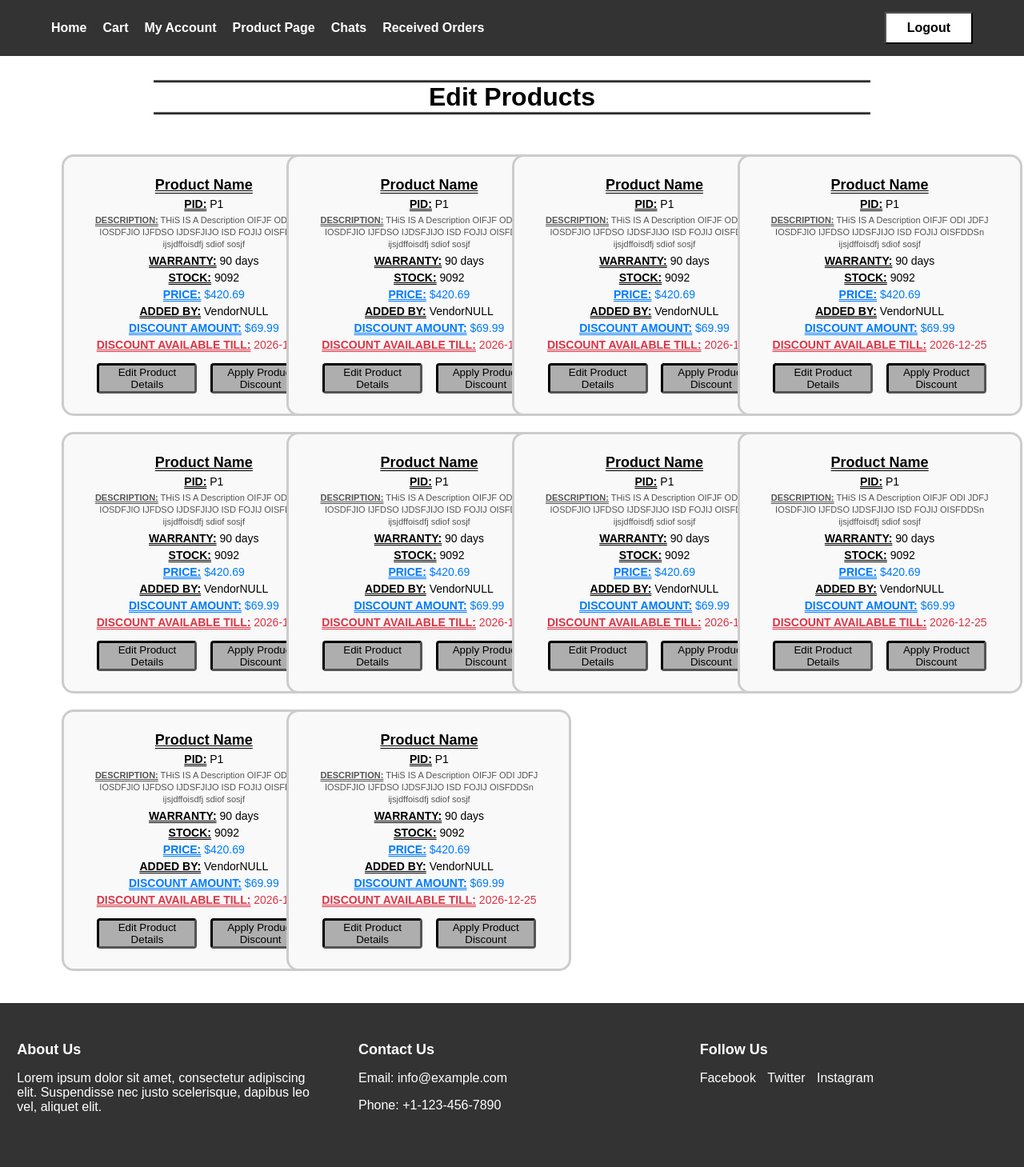
After one commit to O-Will-O/180Final, a Flask app: page /EditProducts in a window 1280 px wide. The commit adds this page. Shown: the whole page at 80% size. Run offline with Flask 3, Linux system fonts and the light colour scheme; data comes from the database, SQL or seed files in the repository; some libraries are stand-ins or nearby versions.

Commit message:
Edit product Stuff

```diff
--- /dev/null
+++ b/Templates/EditProducts.html
@@ -0,0 +1,231 @@
+{% extends "base.html" %}
+{% block body %}
+<style>
+.Parent_Container {
+    width: 100%; /* Adjust this width as needed */
+    margin: auto;
+    text-align: center; /* Center its child elements horizontally */
+}
+
+.Edit_Product_Container
+{
+    width: fit-content;
+    margin: auto;
+    display: inline-grid;
+    grid-template-columns: 22vw 22vw 22vw 22vw;
+}
+
+.EP_Product {
+    border: 3px solid #ccc;
+    width: 300px;
+    padding: 25px;
+    margin-bottom: 20px;
+    border-radius: 15px;
+    background-color: #f9f9f9;
+}
+
+.EP_Item {
+    margin: 5px 0;
+    font-size: 14px;
+}
+.EP_Item strong{
+    text-decoration: underline double;
+}
+.Item_title {
+    font-size: 18px;
+    width: fit-content;
+    margin: auto;
+}
+
+.Item_desc {
+    font-size: 11px;
+    color: #555;
+    line-height: 15px;
+}
+
+.Item_price,
+.Item_discount_amount {
+    color: #007bff; /* Blue color for price and discount amount */
+}
+
+.Item_Discount_available_to {
+    color: #dc3545; /* Red color for discount expiration */
+}
+
+.Item_buttons {
+    margin-top: 15px;
+    display: flex;
+    justify-content: space-evenly;
+}
+
+.Item_buttons button {
+    width: 125px;
+    cursor: pointer;
+    background-color: #aeaeae;
+    border: 3px inset black;
+    border-radius: 4px;
+    transition: background-color 0.3s ease;
+}
+
+.Item_buttons button:hover {
+    background-color: #7a8eac;
+    border: 3px outset black;
+}
+
+</style>
+<h1 class="Product_title">Edit Products</h1>
+<div class="Parent_Container">
+<div class="Edit_Product_Container">
+    <div class="EP_Product">
+        <p class="Item_title EP_Item"><strong>Product Name</strong></p>
+        <p class="Item_PID EP_Item"><strong>PID:</strong>  P1</p>
+        <p class="Item_desc EP_Item"><strong>DESCRIPTION:</strong>  THiS IS A Description OIFJF ODI JDFJ IOSDFJIO IJFDSO IJDSFJIJO ISD FOJIJ OISFDDSn ijsjdffoisdfj sdiof sosjf</p>
+        <p class="Item_Warranty EP_Item"><strong>WARRANTY:</strong>  90 days</p>
+        <p class="Item_stock EP_Item"><strong>STOCK:</strong>  9092</p>
+        <p class="Item_price EP_Item"><strong>PRICE:</strong>  $420.69</p>
+        <p class="Item_AddedBy EP_Item"><strong>ADDED BY:</strong>  VendorNULL</p>
+        <p class="Item_discount_amount EP_Item"><strong>DISCOUNT AMOUNT:</strong>  $69.99</p>
+        <p class="Item_Discount_available_to EP_Item"><strong>DISCOUNT AVAILABLE TILL:</strong>  2026-12-25</p>
+        <div class="Item_buttons">
+            <button class="Item_Edit_Info">Edit Product Details</button>
+            <button class="Item_Edit_Discount">Apply Product Discount</button>
+        </div>
+    </div>
+    <div class="EP_Product">
+        <p class="Item_title EP_Item"><strong>Product Name</strong></p>
+        <p class="Item_PID EP_Item"><strong>PID:</strong>  P1</p>
+        <p class="Item_desc EP_Item"><strong>DESCRIPTION:</strong>  THiS IS A Description OIFJF ODI JDFJ IOSDFJIO IJFDSO IJDSFJIJO ISD FOJIJ OISFDDSn ijsjdffoisdfj sdiof sosjf</p>
+        <p class="Item_Warranty EP_Item"><strong>WARRANTY:</strong>  90 days</p>
+        <p class="Item_stock EP_Item"><strong>STOCK:</strong>  9092</p>
+        <p class="Item_price EP_Item"><strong>PRICE:</strong>  $420.69</p>
+        <p class="Item_AddedBy EP_Item"><strong>ADDED BY:</strong>  VendorNULL</p>
+        <p class="Item_discount_amount EP_Item"><strong>DISCOUNT AMOUNT:</strong>  $69.99</p>
+        <p class="Item_Discount_available_to EP_Item"><strong>DISCOUNT AVAILABLE TILL:</strong>  2026-12-25</p>
+        <div class="Item_buttons">
+            <button class="Item_Edit_Info">Edit Product Details</button>
+            <button class="Item_Edit_Discount">Apply Product Discount</button>
+        </div>
+    </div>
+    <div class="EP_Product">
+        <p class="Item_title EP_Item"><strong>Product Name</strong></p>
+        <p class="Item_PID EP_Item"><strong>PID:</strong>  P1</p>
+        <p class="Item_desc EP_Item"><strong>DESCRIPTION:</strong>  THiS IS A Description OIFJF ODI JDFJ IOSDFJIO IJFDSO IJDSFJIJO ISD FOJIJ OISFDDSn ijsjdffoisdfj sdiof sosjf</p>
+        <p class="Item_Warranty EP_Item"><strong>WARRANTY:</strong>  90 days</p>
+        <p class="Item_stock EP_Item"><strong>STOCK:</strong>  9092</p>
+        <p class="Item_price EP_Item"><strong>PRICE:</strong>  $420.69</p>
+        <p class="Item_AddedBy EP_Item"><strong>ADDED BY:</strong>  VendorNULL</p>
+        <p class="Item_discount_amount EP_Item"><strong>DISCOUNT AMOUNT:</strong>  $69.99</p>
+        <p class="Item_Discount_available_to EP_Item"><strong>DISCOUNT AVAILABLE TILL:</strong>  2026-12-25</p>
+        <div class="Item_buttons">
+            <button class="Item_Edit_Info">Edit Product Details</button>
+            <button class="Item_Edit_Discount">Apply Product Discount</button>
+        </div>
+    </div>
+    <div class="EP_Product">
+        <p class="Item_title EP_Item"><strong>Product Name</strong></p>
+        <p class="Item_PID EP_Item"><strong>PID:</strong>  P1</p>
+        <p class="Item_desc EP_Item"><strong>DESCRIPTION:</strong>  THiS IS A Description OIFJF ODI JDFJ IOSDFJIO IJFDSO IJDSFJIJO ISD FOJIJ OISFDDSn ijsjdffoisdfj sdiof sosjf</p>
+        <p class="Item_Warranty EP_Item"><strong>WARRANTY:</strong>  90 days</p>
+        <p class="Item_stock EP_Item"><strong>STOCK:</strong>  9092</p>
+        <p class="Item_price EP_Item"><strong>PRICE:</strong>  $420.69</p>
+        <p class="Item_AddedBy EP_Item"><strong>ADDED BY:</strong>  VendorNULL</p>
+        <p class="Item_discount_amount EP_Item"><strong>DISCOUNT AMOUNT:</strong>  $69.99</p>
+        <p class="Item_Discount_available_to EP_Item"><strong>DISCOUNT AVAILABLE TILL:</strong>  2026-12-25</p>
+        <div class="Item_buttons">
+            <button class="Item_Edit_Info">Edit Product Details</button>
+            <button class="Item_Edit_Discount">Apply Product Discount</button>
+        </div>
+    </div>
+    <div class="EP_Product">
+        <p class="Item_title EP_Item"><strong>Product Name</strong></p>
+        <p class="Item_PID EP_Item"><strong>PID:</strong>  P1</p>
+        <p class="Item_desc EP_Item"><strong>DESCRIPTION:</strong>  THiS IS A Description OIFJF ODI JDFJ IOSDFJIO IJFDSO IJDSFJIJO ISD FOJIJ OISFDDSn ijsjdffoisdfj sdiof sosjf</p>
+        <p class="Item_Warranty EP_Item"><strong>WARRANTY:</strong>  90 days</p>
+        <p class="Item_stock EP_Item"><strong>STOCK:</strong>  9092</p>
+        <p class="Item_price EP_Item"><strong>PRICE:</strong>  $420.69</p>
+        <p class="Item_AddedBy EP_Item"><strong>ADDED BY:</strong>  VendorNULL</p>
+        <p class="Item_discount_amount EP_Item"><strong>DISCOUNT AMOUNT:</strong>  $69.99</p>
+        <p class="Item_Discount_available_to EP_Item"><strong>DISCOUNT AVAILABLE TILL:</strong>  2026-12-25</p>
+        <div class="Item_buttons">
+            <button class="Item_Edit_Info">Edit Product Details</button>
+            <button class="Item_Edit_Discount">Apply Product Discount</button>
+        </div>
+    </div>
+    <div class="EP_Product">
+        <p class="Item_title EP_Item"><strong>Product Name</strong></p>
+        <p class="Item_PID EP_Item"><strong>PID:</strong>  P1</p>
+        <p class="Item_desc EP_Item"><strong>DESCRIPTION:</strong>  THiS IS A Description OIFJF ODI JDFJ IOSDFJIO IJFDSO IJDSFJIJO ISD FOJIJ OISFDDSn ijsjdffoisdfj sdiof sosjf</p>
+        <p class="Item_Warranty EP_Item"><strong>WARRANTY:</strong>  90 days</p>
+        <p class="Item_stock EP_Item"><strong>STOCK:</strong>  9092</p>
+        <p class="Item_price EP_Item"><strong>PRICE:</strong>  $420.69</p>
+        <p class="Item_AddedBy EP_Item"><strong>ADDED BY:</strong>  VendorNULL</p>
+        <p class="Item_discount_amount EP_Item"><strong>DISCOUNT AMOUNT:</strong>  $69.99</p>
+        <p class="Item_Discount_available_to EP_Item"><strong>DISCOUNT AVAILABLE TILL:</strong>  2026-12-25</p>
+        <div class="Item_buttons">
+            <button class="Item_Edit_Info">Edit Product Details</button>
+            <button class="Item_Edit_Discount">Apply Product Discount</button>
+        </div>
+    </div>
+    <div class="EP_Product">
+        <p class="Item_title EP_Item"><strong>Product Name</strong></p>
+        <p class="Item_PID EP_Item"><strong>PID:</strong>  P1</p>
+        <p class="Item_desc EP_Item"><strong>DESCRIPTION:</strong>  THiS IS A Description OIFJF ODI JDFJ IOSDFJIO IJFDSO IJDSFJIJO ISD FOJIJ OISFDDSn ijsjdffoisdfj sdiof sosjf</p>
+        <p class="Item_Warranty EP_Item"><strong>WARRANTY:</strong>  90 days</p>
+        <p class="Item_stock EP_Item"><strong>STOCK:</strong>  9092</p>
+        <p class="Item_price EP_Item"><strong>PRICE:</strong>  $420.69</p>
+        <p class="Item_AddedBy EP_Item"><strong>ADDED BY:</strong>  VendorNULL</p>
+        <p class="Item_discount_amount EP_Item"><strong>DISCOUNT AMOUNT:</strong>  $69.99</p>
+        <p class="Item_Discount_available_to EP_Item"><strong>DISCOUNT AVAILABLE TILL:</strong>  2026-12-25</p>
+        <div class="Item_buttons">
+            <button class="Item_Edit_Info">Edit Product Details</button>
+            <button class="Item_Edit_Discount">Apply Product Discount</button>
+        </div>
+    </div>
+    <div class="EP_Product">
+        <p class="Item_title EP_Item"><strong>Product Name</strong></p>
+        <p class="Item_PID EP_Item"><strong>PID:</strong>  P1</p>
+        <p class="Item_desc EP_Item"><strong>DESCRIPTION:</strong>  THiS IS A Description OIFJF ODI JDFJ IOSDFJIO IJFDSO IJDSFJIJO ISD FOJIJ OISFDDSn ijsjdffoisdfj sdiof sosjf</p>
+        <p class="Item_Warranty EP_Item"><strong>WARRANTY:</strong>  90 days</p>
+        <p class="Item_stock EP_Item"><strong>STOCK:</strong>  9092</p>
+        <p class="Item_price EP_Item"><strong>PRICE:</strong>  $420.69</p>
+        <p class="Item_AddedBy EP_Item"><strong>ADDED BY:</strong>  VendorNULL</p>
+        <p class="Item_discount_amount EP_Item"><strong>DISCOUNT AMOUNT:</strong>  $69.99</p>
+        <p class="Item_Discount_available_to EP_Item"><strong>DISCOUNT AVAILABLE TILL:</strong>  2026-12-25</p>
+        <div class="Item_buttons">
+            <button class="Item_Edit_Info">Edit Product Details</button>
+            <button class="Item_Edit_Discount">Apply Product Discount</button>
+        </div>
+    </div>
+    <div class="EP_Product">
+        <p class="Item_title EP_Item"><strong>Product Name</strong></p>
+        <p class="Item_PID EP_Item"><strong>PID:</strong>  P1</p>
+        <p class="Item_desc EP_Item"><strong>DESCRIPTION:</strong>  THiS IS A Description OIFJF ODI JDFJ IOSDFJIO IJFDSO IJDSFJIJO ISD FOJIJ OISFDDSn ijsjdffoisdfj sdiof sosjf</p>
+        <p class="Item_Warranty EP_Item"><strong>WARRANTY:</strong>  90 days</p>
+        <p class="Item_stock EP_Item"><strong>STOCK:</strong>  9092</p>
+        <p class="Item_price EP_Item"><strong>PRICE:</strong>  $420.69</p>
+        <p class="Item_AddedBy EP_Item"><strong>ADDED BY:</strong>  VendorNULL</p>
+        <p class="Item_discount_amount EP_Item"><strong>DISCOUNT AMOUNT:</strong>  $69.99</p>
+        <p class="Item_Discount_available_to EP_Item"><strong>DISCOUNT AVAILABLE TILL:</strong>  2026-12-25</p>
+        <div class="Item_buttons">
+            <button class="Item_Edit_Info">Edit Product Details</button>
+            <button class="Item_Edit_Discount">Apply Product Discount</button>
+        </div>
+    </div>
+    <div class="EP_Product">
+        <p class="Item_title EP_Item"><strong>Product Name</strong></p>
+        <p class="Item_PID EP_Item"><strong>PID:</strong>  P1</p>
+        <p class="Item_desc EP_Item"><strong>DESCRIPTION:</strong>  THiS IS A Description OIFJF ODI JDFJ IOSDFJIO IJFDSO IJDSFJIJO ISD FOJIJ OISFDDSn ijsjdffoisdfj sdiof sosjf</p>
+        <p class="Item_Warranty EP_Item"><strong>WARRANTY:</strong>  90 days</p>
+        <p class="Item_stock EP_Item"><strong>STOCK:</strong>  9092</p>
+        <p class="Item_price EP_Item"><strong>PRICE:</strong>  $420.69</p>
+        <p class="Item_AddedBy EP_Item"><strong>ADDED BY:</strong>  VendorNULL</p>
+        <p class="Item_discount_amount EP_Item"><strong>DISCOUNT AMOUNT:</strong>  $69.99</p>
+        <p class="Item_Discount_available_to EP_Item"><strong>DISCOUNT AVAILABLE TILL:</strong>  2026-12-25</p>
+        <div class="Item_buttons">
+            <button class="Item_Edit_Info">Edit Product Details</button>
+            <button class="Item_Edit_Discount">Apply Product Discount</button>
+        </div>
+    </div>
+</div>
+</div>
+{% endblock %}
--- a/main.py
+++ b/main.py
@@ -151,5 +151,50 @@ def AddProducts():
                 conn.commit()
     return render_template("AddProducts.html")
 
+@app.route("/EditProducts", methods=["GET", "POST"])
+def EditProduct():
+    if request.method == "GET":
+        result = conn.execute(text("""SELECT
+    P.PID,
+    P.Title,
+    P.Description,
+    P.WarrantyPeriod,
+    P.nOfItems,
+    P.price,
+    P.addedByUserName,
+    (
+        SELECT GROUP_CONCAT(D.DiscountAmount)
+        FROM ProductHasDiscount PHD
+        JOIN Discounts D ON PHD.DID = D.DID
+        WHERE PHD.PID = P.PID
+    ) AS DiscountAmounts,
+    (
+        SELECT GROUP_CONCAT(D.timeTillActive)
+        FROM ProductHasDiscount PHD
+        JOIN Discounts D ON PHD.DID = D.DID
+        WHERE PHD.PID = P.PID
+    ) AS TimeTillActive,
+    (
+        SELECT GROUP_CONCAT(PI.imageURL)
+        FROM ProductImages PI
+        WHERE PI.PID = P.PID
+    ) AS ImageURLs,
+    (
+        SELECT GROUP_CONCAT(PC.color)
+        FROM ProductColor PC
+        WHERE PC.PID = P.PID
+    ) AS Colors,
+    (
+        SELECT GROUP_CONCAT(PS.size)
+        FROM ProductSize PS
+        WHERE PS.PID = P.PID
+    ) AS Sizes
+FROM Products P;""")).all()
+        print(result)
+        return render_template("EditProducts.html", result=result)
+    if request.method == "POST":
+        print('Post')
+    return render_template("EditProducts.html")
+
 if __name__ == '__main__':
     app.run(debug=True)
--- a/static/styles.css
+++ b/static/styles.css
@@ -131,3 +131,21 @@ footer {
   width: fit-content;
   font-size: 3vw;
 }
+.Product_title
+{
+  text-align: center;
+  border-top: 3px ridge black;
+  border-bottom: 3px ridge black;
+  width: 70vw;
+  transition: 400ms;
+  margin: 10px auto;
+  margin-bottom: 50px;
+}
+@media (max-width: 850px)
+{
+  .Incoming, .Accepted-Orders, .Completed-Orders
+  {
+      transition: 400ms;
+      width: 100%;
+  }
+}
```
